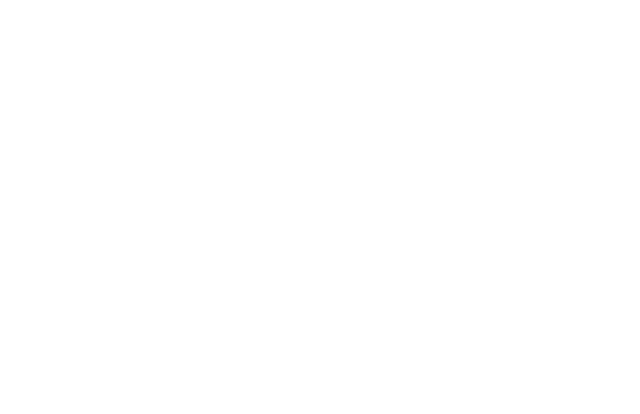
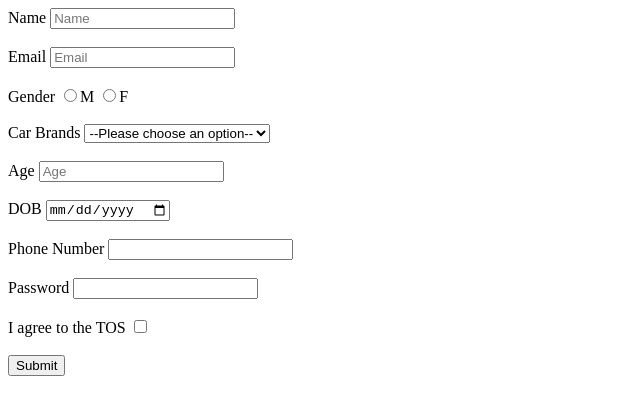
Before and after one commit to acciojob/signup-form-car-Ankit3853, a website: page main.html in a window 1280 px wide. Shown: the whole page, without its empty margins (0-640 px from the left). Drawn offline with Linux system fonts and the light colour scheme.

Commit message:
created a submission

```diff
--- a/main.html
+++ b/main.html
@@ -8,6 +8,71 @@
 
 <body>
 	<!-- the entire body must be written by student -->
+	<form action="/submit" method="post">
+		<div>
+		  <label for="name">Name</label>
+		  <input type="text" id="name" name="name" placeholder="Name" required>
+        </div>
+		<br>
+
+		<div>
+		  <label for="email">Email</label>
+		  <input type="email" id="email" name="email" placeholder="Email" required>
+        </div>
+		<br>
+
+		<div>
+		<label for="name">Gender</label>
+		  <input type="radio" name="gender" id="gender_m" required>M
+		  <input type="radio" name="gender" id="gender_f" required>F
+		</div>
+		<br>
+
+		<div>
+			<label for="cars">Car Brands</label>
+			<select id="cars" name="cars" placeholder="--Please choose an option--" required >
+				<option value=" ">--Please choose an option--</option>
+				<option value="mahindra">Mahindra</option>
+				<option value="tata">TATA</option>
+				<option value="landrover">Land Rover</option>
+				<option value="jaguar"> Jaguar </option>
+				<option value="pinnifarina">Pinnifarina</option>
+				<option value="hindustanmtrs">Hindustan motors</option>
+			</select>
+		</div>
+		<br>
+
+		<div>
+			<label for="age">Age</label>
+			<input id="age" type="Number" name="age" placeholder="Age" required>
+		</div>
+		<br>
+
+		<div>
+			<label for="dob">DOB</label>
+			<input type="date" id="dob" name="dob" required>
+		</div>
+		<br>
+
+		<div>
+			<label for="tel">Phone Number</label>
+			<input type="tel" id="tel" name="tel" required>
+		</div>
+		<br>
+
+		<div>
+			<label for="password">Password</label>
+			<input type="password" id="password" name="password" required>
+		</div>
+		<br>
+
+		<div>
+			<label for="tos">I agree to the TOS</label>
+			<input type="checkbox" id="tos" name="tos" required>
+		</div>
+		<br>
+		<button type="submit">Submit</button>
+	</form>
     <script type="text/javascript" src="./script.js">
 </script>
 
```
